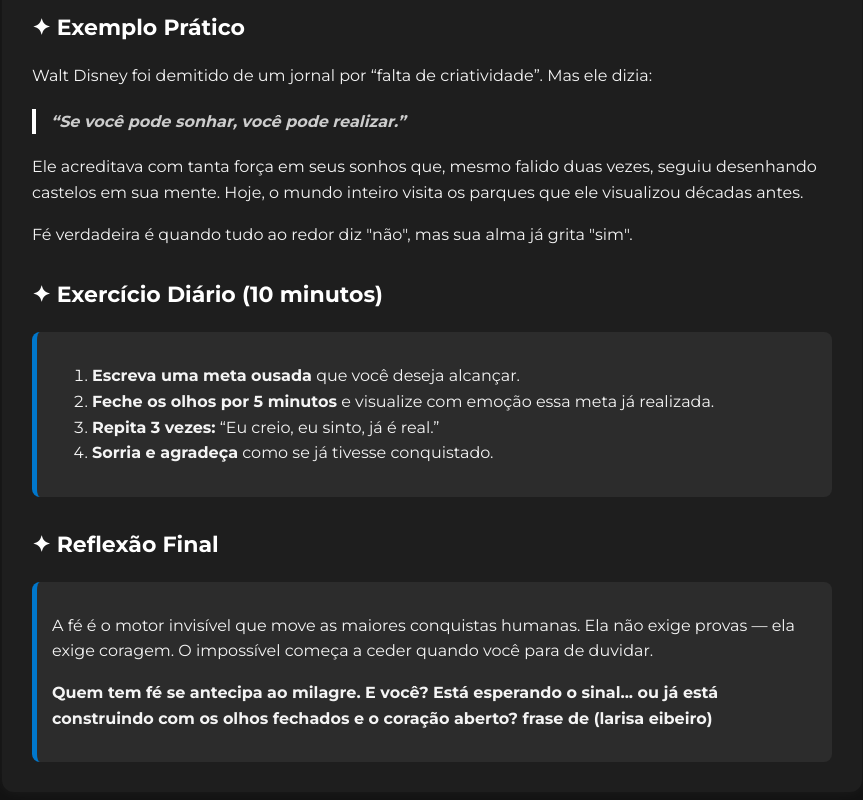
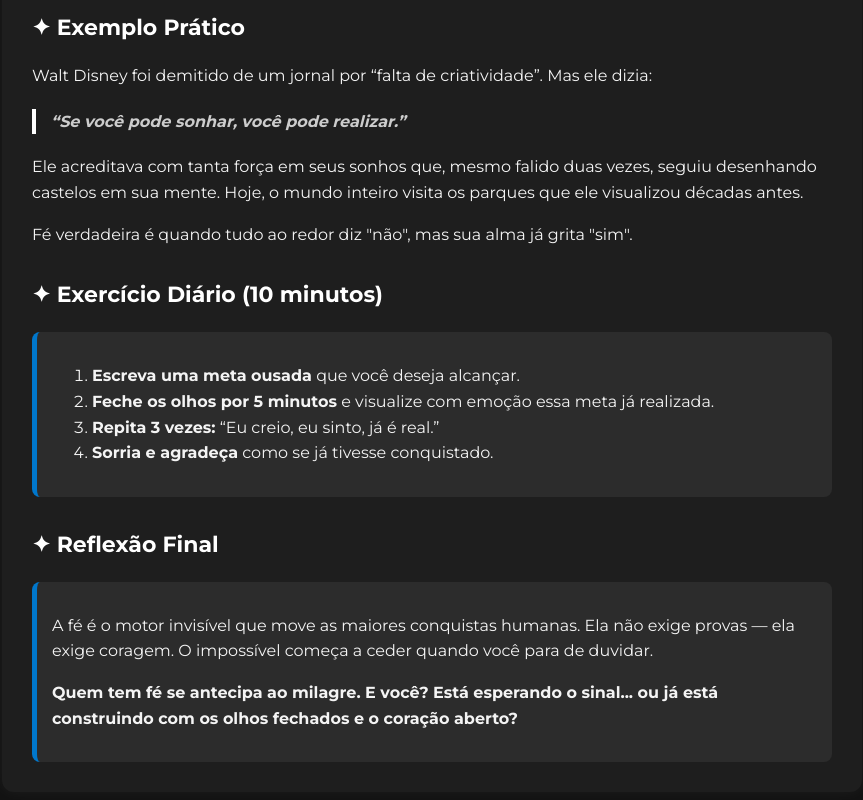
Before and after one commit to ghostman2709/Capitulo-3, a plain HTML site: page index.html in a window 1280 px wide. Shown: the part 891-1691 px from the top of the page, without its empty margins (208-1071 px from the left). Drawn offline with Linux system fonts and the light colour scheme.

Commit message:
Update index.html

```diff
--- a/index.html
+++ b/index.html
@@ -95,7 +95,7 @@
     <h2>✦ Reflexão Final</h2>
     <div class="reflexao">
       <p>A fé é o motor invisível que move as maiores conquistas humanas. Ela não exige provas — ela exige coragem. O impossível começa a ceder quando você para de duvidar.</p>
-      <p><strong>Quem tem fé se antecipa ao milagre. E você? Está esperando o sinal... ou já está construindo com os olhos fechados e o coração aberto? frase de (larisa eibeiro) </strong></p>
+      <p><strong>Quem tem fé se antecipa ao milagre. E você? Está esperando o sinal... ou já está construindo com os olhos fechados e o coração aberto?</strong></p>
     </div>
   </div>
 </body>
```
